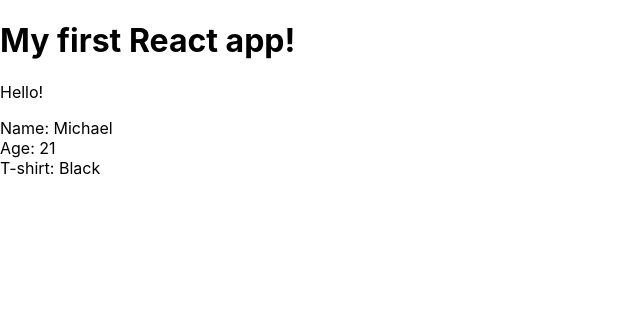
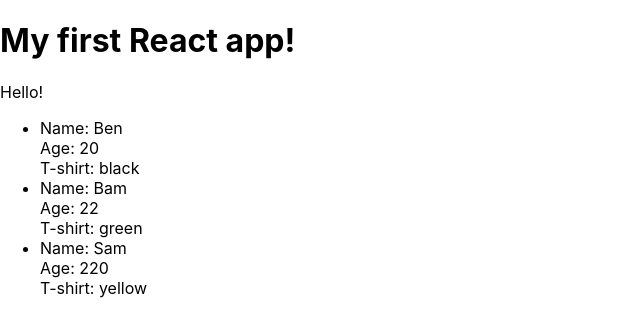
Before and after one commit to michaelbobkov/ReactFirstTry, a React (Create React App) app in the folder myapp/: page / in a window 1280 px wide. Shown: the top 336 px of the page, without its empty margins (0-640 px from the left). Built offline with nearby package versions, Linux system fonts and the light colour scheme.

Commit message:
Added list of people

```diff
--- a/myapp/src/App.js
+++ b/myapp/src/App.js
@@ -2,11 +2,18 @@
 
 
 function App() {
+
+  var people = [
+    {name: "Ben", age: 20, Tshirt: "black", id: 0},
+    {name: "Bam", age: 22, Tshirt: "green", id: 1},
+    {name: "Sam", age: 220, Tshirt: "yellow", id: 2}
+  ]
+
   return (
     <div className="App">
       <h1>My first React app!</h1>
       <p>Hello!</p>
-      <NewComponent name={"Michael"} age={21} Tshirt={"Black"}/>
+      <NewComponent people={people}/>
     </div>
   );
 }
--- a/myapp/src/NewComponent.js
+++ b/myapp/src/NewComponent.js
@@ -1,11 +1,16 @@
-function NewComponent({name, age, Tshirt}) {
-    return (
-      <div className="NewComponent">
-        <div>Name: {name}</div>
-        <div>Age: {age}</div>
-        <div>T-shirt: {Tshirt}</div>
-      </div>
-    );
+function NewComponent({people}) {
+    const list = people.map(person => {
+        return(
+        <li className="NewComponent" key={person.id}>
+            <div>Name: {person.name}</div>
+            <div>Age: {person.age}</div>
+            <div>T-shirt: {person.Tshirt}</div>
+        </li>
+        )
+
+    })
+    return <ul className="list">{list}</ul>
+
   }
 
   export default NewComponent;
```
